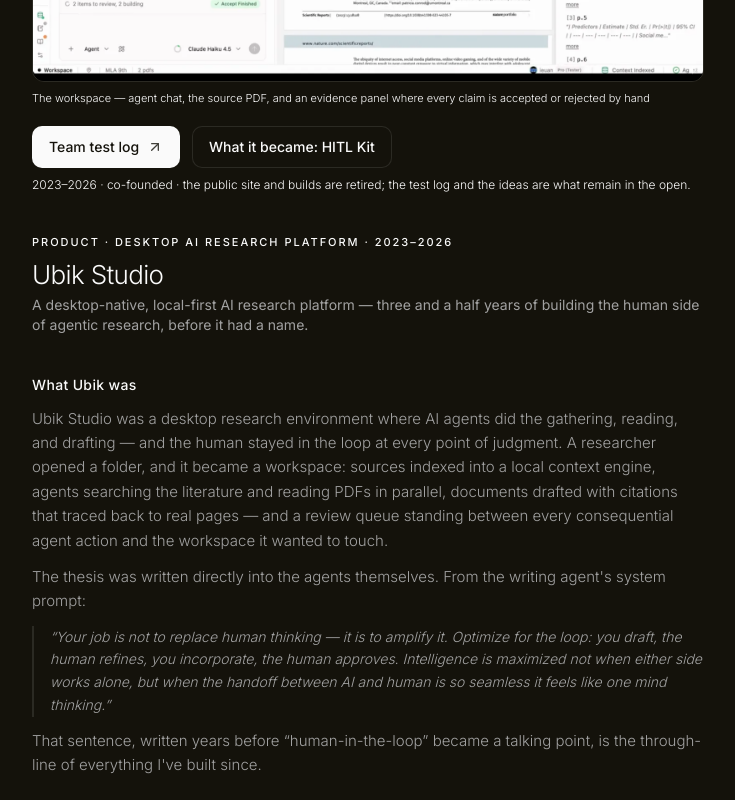
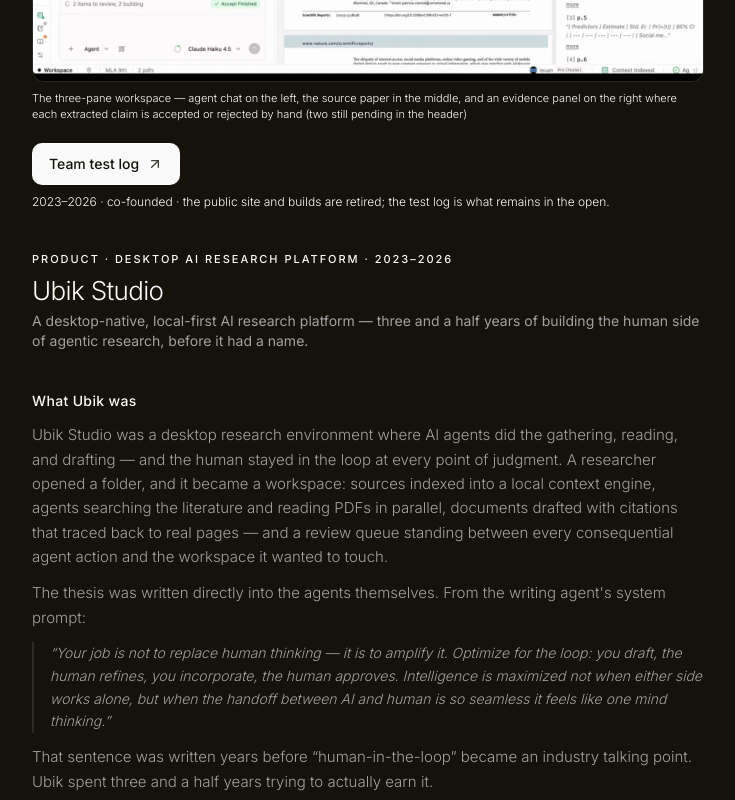
Before and after one commit to akaieuan/fkayion, a Next.js app: page /demo/ubik in a window 1280 px wide. Shown: the part 540-1340 px from the top of the page, without its empty margins (272-1007 px from the left). Built offline with nearby package versions, Linux system fonts and the light colour scheme.

Commit message:
Ubik page: stand it on its own (drop the HITL Kit tie + lineage map, soften the through-line), credit the custom evaluation framework + ARC eval suite in My role, and rewrite every screenshot caption to match what's actually on screen

```diff
--- a/app/demo/ubik/page.tsx
+++ b/app/demo/ubik/page.tsx
@@ -12,15 +12,15 @@
   src: '/ubik-workspace.webp',
   w: 1600,
   h: 1039,
-  label: 'The workspace — agent chat, the source PDF, and an evidence panel where every claim is accepted or rejected by hand',
+  label: 'The three-pane workspace — agent chat on the left, the source paper in the middle, and an evidence panel on the right where each extracted claim is accepted or rejected by hand (two still pending in the header)',
 }
 
 const gallery: Shot[] = [
-  { src: '/ubik-evidence.webp', w: 1600, h: 950, label: 'Evidence attribution — a claim, its supporting quotes, and the margin notes that verify it' },
-  { src: '/ubik-human-needed.webp', w: 1600, h: 1167, label: 'A Human Needed block inside a generated document — the AI pauses mid-draft and asks for judgment' },
-  { src: '/ubik-litreview.webp', w: 1600, h: 952, label: 'Review Sources — every flagged paper is previewed and human-approved before it enters the workspace' },
-  { src: '/ubik-explorer.webp', w: 1600, h: 917, label: 'Result Explorer — agentic literature search with recency, peer-review, and methodology scoring' },
-  { src: '/ubik-summary.webp', w: 1600, h: 940, label: 'The Context Engine indexing a workspace while an edit workflow trims a draft — with the review queue standing guard' },
+  { src: '/ubik-evidence.webp', w: 1600, h: 950, label: 'An evidence card — a single claim, the paragraph it was drawn from, and the eight supporting quotes (with page numbers) that back it, opened beside the highlighted source note' },
+  { src: '/ubik-human-needed.webp', w: 1600, h: 1167, label: 'A Human Needed block embedded mid-document: the agent stops, states the judgment it needs, offers two candidate drafts and a free-write, and waits — skip or submit, tracked in the status bar' },
+  { src: '/ubik-litreview.webp', w: 1600, h: 952, label: 'The Review Sources queue — each flagged paper (some auto, one manual/paywalled) previewed in full before it is accepted, driven entirely by the keyboard: arrow to navigate, enter to accept, esc to reject' },
+  { src: '/ubik-explorer.webp', w: 1600, h: 917, label: 'Agentic search returns a ranked shortlist of flagged papers on the left; on the right, a drafted document where every claim carries an inline citation back to a real source (King 1, King 2 …)' },
+  { src: '/ubik-summary.webp', w: 1600, h: 940, label: 'The Result Explorer scoring sources on recency, peer-review, methodology, and relevance — behind a Review Needed gate that makes you review-and-download rather than download blindly. Left: an edit workflow trimming a draft at a chosen intensity while the Context Engine indexes' },
 ]
 
 export const metadata = {
@@ -73,16 +73,10 @@
             Team test log
             <ArrowUpRight className="h-4 w-4 opacity-80" aria-hidden />
           </a>
-          <Link
-            href="/demo/hitl-kit"
-            className="inline-flex w-fit items-center gap-2 rounded-lg border border-border bg-background px-4 py-2.5 text-sm font-medium text-foreground transition-colors hover:bg-muted/40"
-          >
-            What it became: HITL Kit
-          </Link>
         </div>
         <p className="mt-2 text-[12px] font-light text-muted-foreground/80">
-          2023–2026 · co-founded · the public site and builds are retired; the test log and the ideas
-          are what remain in the open.
+          2023–2026 · co-founded · the public site and builds are retired; the test log is what
+          remains in the open.
         </p>
 
         <p className="mt-10 text-[11px] font-medium uppercase tracking-[0.18em] text-muted-foreground/80">
@@ -118,8 +112,8 @@
               so seamless it feels like one mind thinking.&rdquo;
             </blockquote>
             <p>
-              That sentence, written years before &ldquo;human-in-the-loop&rdquo; became a talking
-              point, is the through-line of everything I&apos;ve built since.
+              That sentence was written years before &ldquo;human-in-the-loop&rdquo; became an
+              industry talking point. Ubik spent three and a half years trying to actually earn it.
             </p>
           </section>
 
@@ -265,26 +259,32 @@
             <p>
               I co-founded Ubik and led product design end to end: the workspace model, the review
               surfaces, the evidence and citation UX, the Human Needed grammar, and the copy and
-              interaction conventions across every surface. I also built front-end throughout, ran the
+              interaction conventions across every surface. I built front-end throughout, and ran the
               user research cycles — interviews, behavioral observation, session replays, and the{' '}
               <a href="https://kraa.io/team-test-log042" target="_blank" rel="noopener noreferrer" className="underline decoration-border underline-offset-[3px] transition-colors hover:text-foreground hover:decoration-foreground/50">team test log</a>{' '}
-              that documented them in public — and did the agent work behind the product: system
-              prompts, skills, custom datasets, and the testing that kept outputs honest.
+              that documented them in public.
+            </p>
+            <p>
+              On the agent side I owned the system prompts, skills, and custom datasets — and I
+              designed and built the <strong className="font-medium text-foreground/90">custom
+              evaluation framework and ARC eval suite</strong> we used to train, tune, and regression-test
+              our agents and the agent-orchestration systems that coordinated them. That evaluation
+              work is what actually moved the product: measurable gains in output accuracy, answer
+              quality, and real-world usability — not benchmark numbers in isolation, but whether a
+              researcher could trust and use what came back. It&apos;s the part of Ubik least visible
+              in a screenshot and the part that mattered most to the results.
             </p>
           </section>
 
           <section className="rounded-xl border border-border/80 bg-muted/15 px-5 py-4">
-            <h2 className="text-sm font-medium tracking-wide text-foreground">What it became</h2>
+            <h2 className="text-sm font-medium tracking-wide text-foreground">A closed chapter</h2>
             <p className="mt-2 text-[14px] leading-relaxed text-foreground/85">
-              Ubik&apos;s public face is gone, but nothing about it ended. The measurement argument
-              became <Link href="/demo/akaoss" className="underline decoration-border underline-offset-[3px] transition-colors hover:text-foreground hover:decoration-foreground/50">akaOSS</Link>{' '}
-              and the <em>Assist-Not-Complete</em> paper. The review patterns became the{' '}
-              <Link href="/demo/hitl-kit" className="underline decoration-border underline-offset-[3px] transition-colors hover:text-foreground hover:decoration-foreground/50">HITL Kit</Link>{' '}
-              primitives. The evaluation discipline became{' '}
-              <Link href="/demo/eval-kit" className="underline decoration-border underline-offset-[3px] transition-colors hover:text-foreground hover:decoration-foreground/50">eval-kit</Link>.
-              And the conviction — that agents earn trust through legible, auditable, human-governed
-              work — became <Link href="/demo/circleheads" className="underline decoration-border underline-offset-[3px] transition-colors hover:text-foreground hover:decoration-foreground/50">Circleheads</Link>.
-              Three and a half years well spent.
+              The public site and the builds are retired, and I&apos;m at peace with that — Ubik was a
+              complete thing, and it stands on its own. Three and a half years of asking one question
+              in earnest: what does it take to make an AI research tool a person can actually trust?
+              Everything I learned answering it — about evaluation, about evidence, about where a human
+              has to stay in the loop — I still carry. But this page is the record of the work itself,
+              not a stepping stone to something else.
             </p>
           </section>
         </div>
```
